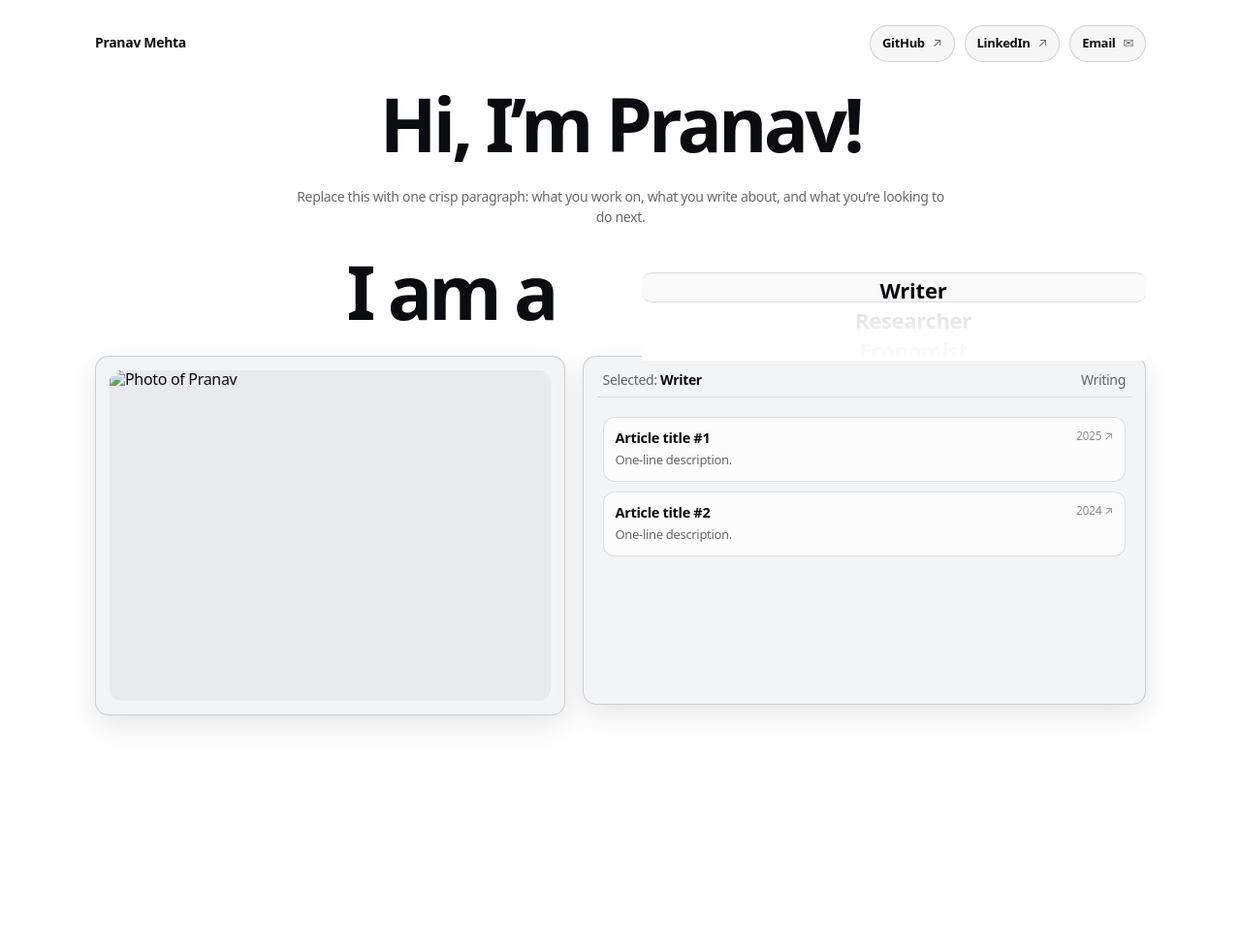
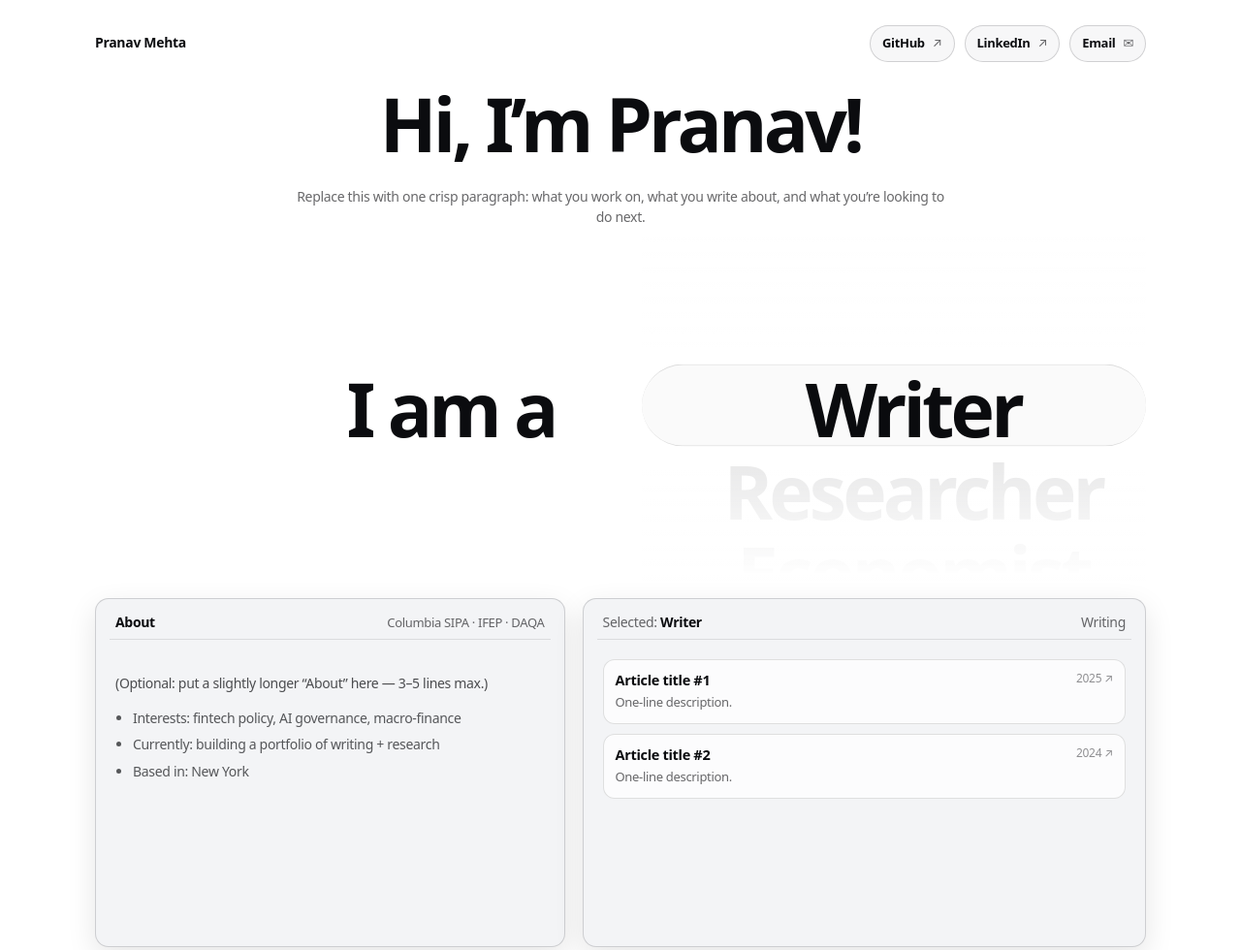
Before and after one commit to pranavmehta-git/pranavmehta-git.github.io, a plain HTML site: page index.html in a window 1280 px wide. Shown: the top 980 px of the page at 97% size. Before the commit the page ends 812 px from the top, so only its background shows below. Drawn offline with Linux system fonts and the light colour scheme.

Commit message:
Update index.html

```diff
--- a/index.html
+++ b/index.html
@@ -6,7 +6,6 @@
   <title>Pranav Mehta — Portfolio</title>
   <meta name="description" content="Pranav Mehta — portfolio." />
 
-  <!-- Apple-ish font stack (SF Pro if available, otherwise system fonts) -->
   <style>
     :root{
       --bg: #ffffff;
@@ -17,9 +16,11 @@
       --panel2: #f7f7f8;
       --radius: 14px;
       --maxw: 1120px;
-      --row-h: 44px;            /* used for scroll snapping math */
       --shadow: 0 10px 30px rgba(0,0,0,0.10);
       --focus: rgba(0,122,255,0.22);
+
+      /* Single source of truth for the big display type */
+      --display: clamp(44px, 6vw, 80px);
     }
 
     *{box-sizing:border-box}
@@ -33,7 +34,6 @@
       letter-spacing: -0.02em;
       line-height: 1.2;
     }
-
     a{color:inherit; text-decoration:none}
 
     .wrap{max-width: var(--maxw); margin: 0 auto; padding: 26px 18px 56px;}
@@ -45,7 +45,6 @@
       gap: 14px;
       margin-bottom: 18px;
     }
-
     .brand{font-weight:700; font-size: 14px;}
     nav{display:flex; gap:10px; flex-wrap:wrap}
 
@@ -62,7 +61,6 @@
     }
     .pill strong{color: var(--text); font-weight:700;}
 
-    /* Layout that matches your sketch */
     .titleRow{
       display:flex;
       justify-content:center;
@@ -75,54 +73,96 @@
       letter-spacing: -0.05em;
     }
 
-    .layout{
-      display:grid;
-      grid-template-columns: 1fr 1.2fr;
-      grid-template-rows: auto auto;
-      gap: 18px;
-      align-items:start;
+    .about{
+      max-width: 85ch;
+      margin: 10px auto 0;
+      text-align:center;
+      color: var(--muted);
+      font-size: 14px;
+      line-height: 1.55;
     }
 
+    /* Top “I am a/an” + picker row */
     .iamRow{
-      grid-column: 1 / span 2;
       display:grid;
       grid-template-columns: 1fr 1.2fr;
       gap: 18px;
       align-items:center;
+
+      /* IMPORTANT: prevents overlap with the row below */
+      margin: 18px 0 26px;
     }
 
     .iam{
-      font-size: clamp(44px, 6vw, 80px);
+      font-size: var(--display);
       font-weight: 800;
       letter-spacing: -0.05em;
       text-align:right;
       padding-right: 10px;
+      white-space: nowrap;
+    }
+    .iam .iamPrefix{display:inline}
+    .iam .article{display:inline}
+
+    /* Main two-column layout */
+    .layout{
+      display:grid;
+      grid-template-columns: 1fr 1.2fr;
+      gap: 18px;
+      align-items: start;
     }
 
-    .photo{
-      border: 1px solid var(--border);
-      background: var(--panel);
-      border-radius: var(--radius);
-      box-shadow: var(--shadow);
-      padding: 14px;
-    }
-    .photo img{
-      width:100%;
-      height: 100%;
-      display:block;
-      border-radius: 12px;
-      object-fit: cover;
-      aspect-ratio: 4 / 3;
-      background: #e9eaee;
-    }
-
-    .contentBox{
+    .leftBox, .contentBox{
       border: 1px solid var(--border);
       background: var(--panel);
       border-radius: var(--radius);
       box-shadow: var(--shadow);
       padding: 14px;
       min-height: 360px;
+    }
+
+    /* About-me box replaces the image */
+    .leftBox{
+      display:flex;
+      flex-direction:column;
+      gap: 10px;
+    }
+
+    .leftHeader{
+      display:flex;
+      justify-content:space-between;
+      align-items:baseline;
+      gap: 10px;
+      padding: 2px 6px 8px;
+      border-bottom: 1px solid rgba(11,12,15,0.10);
+    }
+
+    .leftHeader .title{
+      font-weight: 800;
+      font-size: 14px;
+      color: var(--text);
+    }
+
+    .leftHeader .subtitle{
+      font-size: 13px;
+      color: var(--muted);
+    }
+
+    .leftBody{
+      padding: 10px 6px 6px;
+      color: rgba(11,12,15,0.72);
+      font-size: 14px;
+      line-height: 1.55;
+    }
+
+    .leftBody ul{
+      margin: 10px 0 0;
+      padding-left: 18px;
+      color: rgba(11,12,15,0.68);
+    }
+    .leftBody li{margin: 6px 0;}
+
+    .contentBox{
       display:flex;
       flex-direction:column;
       gap: 10px;
@@ -141,7 +181,6 @@
       font-size: 14px;
       color: var(--muted);
     }
-
     .contentHeader .selected strong{
       color: var(--text);
       font-weight: 800;
@@ -160,95 +199,83 @@
       align-items:flex-start;
       transition: transform 120ms ease, box-shadow 120ms ease;
     }
-
     .item:hover{transform: translateY(-1px); box-shadow: 0 10px 22px rgba(0,0,0,0.08)}
-
     .item h3{margin:0; font-size: 14.5px; font-weight: 800;}
     .item p{margin:6px 0 0; font-size: 13px; color: var(--muted); line-height: 1.35;}
     .meta{font-size: 12px; color: rgba(11,12,15,0.45); white-space:nowrap;}
 
-    .about{
-      max-width: 85ch;
-      margin: 10px auto 0;
-      text-align:center;
-      color: var(--muted);
-      font-size: 14px;
-      line-height: 1.55;
-    }
-
-    /* ===== Picker wheel styles (adapted from your provided code) ===== */
+    /* ===== Picker wheel styles (based on your snippet) ===== */
     .picker{
       display: inline-grid;
       position: relative;
-
-      /* keep the same comfortable spacing as your snippet */
       padding-left: 1rem;
       padding-right: 1rem;
 
-      /* REMOVE BOX AROUND PICKER */
+      /* natural / unboxed */
       background: transparent;
       border: none;
       box-shadow: none;
       border-radius: 0;
 
-      font-size: 22px;
+      /* IMPORTANT: match the “I am a/an” size */
+      font-size: var(--display);
       font-feature-settings: "tnum";
-      font-weight: 600;
+      font-weight: 800;
+      letter-spacing: -0.05em;
 
       width: 100%;
       max-width: 520px;
       justify-self: end;
+
+      /* keeps it above nothing, but doesn’t overlap due to margin-bottom on .iamRow */
+      z-index: 1;
     }
 
-    /* subtle selection window */
-    .picker-window {
+    .picker-window{
       position: absolute;
       border-top: 1px solid rgba(11,12,15,0.12);
       border-bottom: 1px solid rgba(11,12,15,0.12);
-      background: rgba(0,0,0,0.02);          /* optional, makes it feel iOS-y */
-      height: 1.4em;
+      background: rgba(0,0,0,0.02);
+      height: 1.1em;
       left: 0;
       top: 50%;
-      transform: translateY(-65%);
+      transform: translateY(-55%);
       width: 100%;
       pointer-events: none;
-      border-radius: 10px;
+      border-radius: 999px;
     }
 
-    /* fade masks (keep for a natural picker feel) */
+    /* fade masks */
     .picker:before, .picker:after{
-      content: '';
-      position: absolute;
-      width: 100%;
-      height: 2.2em;
-      pointer-events: none;
-      left: 0;
+      content:'';
+      position:absolute;
+      left:0;
+      width:100%;
+      pointer-events:none;
+      height: 1.6em;
     }
     .picker:before{
-      top: -.2em;
-      background: linear-gradient(#fff, rgba(255,255,255,0.65));
+      top: -0.1em;
+      background: linear-gradient(#fff, rgba(255,255,255,0.55));
     }
     .picker:after{
-      bottom: -.2em;
-      height: 2.4em;
-      background: linear-gradient(rgba(255,255,255,0.65), #fff);
+      bottom: -0.1em;
+      background: linear-gradient(rgba(255,255,255,0.55), #fff);
     }
 
     /* Hide scrollbars */
-    .picker ul{
-      -ms-overflow-style: none;
-      scrollbar-width: none;
-    }
+    .picker ul{ -ms-overflow-style: none; scrollbar-width: none; }
     .picker ul::-webkit-scrollbar{ display:none; }
 
     .picker-role{
-      max-height: 4em;
+      /* show roughly 3 lines in view */
+      max-height: 3.3em;
       overflow-y: scroll;
       scroll-snap-type: y mandatory;
 
-      /* padding makes room above/below so snap aligns to center */
-      padding-bottom: 3em;
-      padding-top: 3em;
+      /* vertical padding for center snapping */
+      padding-top: 2.2em;
+      padding-bottom: 2.2em;
 
       margin: 0;
       list-style: none;
@@ -257,45 +284,33 @@
 
     .picker-role li{
       scroll-snap-align: center;
-      height: 1.4em;
+      height: 1.1em;
       text-align: center;
-      word-spacing: .2em;
-      color: rgba(11,12,15,0.35);
-      font-weight: 700;
+      color: rgba(11,12,15,0.20);
       user-select: none;
+      font-weight: 800;
+      line-height: 1.1;
+      white-space: nowrap;
     }
-
-    .picker-role li.is-active{
-      color: var(--text);
-      font-weight: 800;
-      letter-spacing: -0.01em;
-    }
-
-    .picker:focus-within{ box-shadow: 0 0 0 4px var(--focus); border-radius: 12px; }
+    .picker-role li.is-active{ color: var(--text); }
 
     /* Mobile */
     @media (max-width: 880px){
-      .iamRow{grid-template-columns: 1fr;}
+      .titleRow{justify-content:flex-start}
+      .about{text-align:left; margin-left:0; margin-right:0;}
+
+      .iamRow{
+        grid-template-columns: 1fr;
+        margin-bottom: 22px; /* still ensure separation */
+      }
       .iam{text-align:left; padding-right:0}
+
       .layout{grid-template-columns: 1fr;}
-      .titleRow{justify-content:flex-start}
-      .picker{justify-self: start; width: 100%; max-width: 520px;}
-      .about{text-align:left; margin-left:0; margin-right:0;}
-    }
-
-    .sr-only{
-      position:absolute;
-      width:1px;
-      height:1px;
-      padding:0;
-      margin:-1px;
-      overflow:hidden;
-      clip:rect(0,0,0,0);
-      white-space:nowrap;
-      border:0;
+      .picker{justify-self: start; max-width: 520px;}
     }
   </style>
 </head>
+
 <body>
   <div class="wrap">
     <header>
@@ -316,9 +331,11 @@
     </p>
 
     <section class="iamRow" aria-label="Role selection">
-      <div class="iam">I am a</div>
+      <div class="iam">
+        <span class="iamPrefix">I am</span>
+        <span class="article" id="articleWord">a</span>
+      </div>
 
-      <!-- iOS-style picker wheel (adapted from your snippet) -->
       <div class="picker" aria-label="Role picker">
         <div class="picker-window" aria-hidden="true"></div>
         <ul class="picker-role" id="wheelList" tabindex="0" aria-label="Select a role"></ul>
@@ -326,9 +343,23 @@
     </section>
 
     <section class="layout" aria-label="Main content">
-      <div class="photo">
-        <!-- Put your image at: /assets/hero.jpg (or change the src below) -->
-        <img src="assets/hero.jpg" alt="Photo of Pranav" />
+      <!-- About-me box (replaces image) -->
+      <div class="leftBox">
+        <div class="leftHeader">
+          <div class="title">About</div>
+          <div class="subtitle" id="aboutSubtitle">Columbia SIPA · IFEP · DAQA</div>
+        </div>
+
+        <div class="leftBody" id="aboutBox">
+          <p>
+            (Optional: put a slightly longer “About” here — 3–5 lines max.)
+          </p>
+          <ul>
+            <li>Interests: fintech policy, AI governance, macro-finance</li>
+            <li>Currently: building a portfolio of writing + research</li>
+            <li>Based in: New York</li>
+          </ul>
+        </div>
       </div>
 
       <div class="contentBox">
@@ -346,16 +377,24 @@
      * =====================
      * EDIT THIS CONFIG
      * =====================
-     * Add roles (wheel tabs) and their items.
      */
     const CONFIG = {
       name: "Pranav Mehta",
       email: "pranav.mehta@columbia.edu",
       github: "https://github.com/YOUR_GITHUB",              // <-- EDIT
       linkedin: "https://www.linkedin.com/in/YOUR_LINKEDIN", // <-- EDIT
-      about: "Replace this with one crisp paragraph: what you work on, what you write about, and what you’re looking to do next.",
+      aboutTop:
+        "Replace this with one crisp paragraph: what you work on, what you write about, and what you’re looking to do next.",
+      aboutSubtitle: "Columbia SIPA · IFEP · DAQA",
+      aboutBoxHtml: `
+        <p>(Optional: put a slightly longer “About” here — 3–5 lines max.)</p>
+        <ul>
+          <li>Interests: fintech policy, AI governance, macro-finance</li>
+          <li>Currently: building a portfolio of writing + research</li>
+          <li>Based in: New York</li>
+        </ul>
+      `,
 
-      // Each role becomes a wheel option. Add more roles by adding objects here.
       roles: [
         {
           key: "writer",
@@ -387,10 +426,15 @@
 
     const el = {
       aboutText: document.getElementById('aboutText'),
+      aboutSubtitle: document.getElementById('aboutSubtitle'),
+      aboutBox: document.getElementById('aboutBox'),
+      articleWord: document.getElementById('articleWord'),
+
       roleText: document.getElementById('roleText'),
       wheelList: document.getElementById('wheelList'),
       contentList: document.getElementById('contentList'),
       sectionTitle: document.getElementById('sectionTitle'),
+
       githubPill: document.getElementById('githubPill'),
       linkedinPill: document.getElementById('linkedinPill'),
       emailPill: document.getElementById('emailPill'),
@@ -402,22 +446,43 @@
       return `mailto:${CONFIG.email}?subject=${subject}&body=${body}`;
     }
 
-    // top links
+    // Top links
     el.githubPill.href = CONFIG.github;
     el.linkedinPill.href = CONFIG.linkedin;
     el.emailPill.href = mailto();
 
-    // about
-    el.aboutText.textContent = CONFIG.about;
+    // About content
+    el.aboutText.textContent = CONFIG.aboutTop;
+    el.aboutSubtitle.textContent = CONFIG.aboutSubtitle;
+    el.aboutBox.innerHTML = CONFIG.aboutBoxHtml;
 
-    // Build wheel (li items)
     const roles = CONFIG.roles;
 
-    // Snap math: match actual row height as closely as possible.
-    // For this picker, row height is 1.4em; with font-size 22px, 1.4em ≈ 30.8px.
-    // We'll compute it from the first LI after render for accuracy.
-    let rowH = 32;
+    function escapeHtml(str){
+      return String(str)
+        .replaceAll('&', '&amp;')
+        .replaceAll('<', '&lt;')
+        .replaceAll('>', '&gt;')
+        .replaceAll('"', '&quot;')
+        .replaceAll("'", '&#039;');
+    }
 
+    // Very lightweight “a/an” rule:
+    // - uses first letter vowel check
+    // - you can override per role with role.article = "a" or "an" if needed
+    function getArticleForRole(roleLabel, roleObj){
+      if (roleObj && (roleObj.article === "a" || roleObj.article === "an")) return roleObj.article;
+
+      const s = String(roleLabel || "").trim().toLowerCase();
+      if (!s) return "a";
+
+      // If label starts with a vowel letter, use “an”
+      const first = s[0];
+      const vowel = ["a","e","i","o","u"].includes(first);
+      return vowel ? "an" : "a";
+    }
+
+    // Build wheel
     roles.forEach((r, idx) => {
       const li = document.createElement('li');
       li.textContent = r.label;
@@ -427,31 +492,19 @@
       el.wheelList.appendChild(li);
     });
 
-    // After the DOM paints, measure the real row height.
-    requestAnimationFrame(() => {
+    // Measure actual row height so snapping works even with huge type
+    let rowH = 40;
+    function measureRowH(){
       const first = el.wheelList.querySelector('li');
-      if (first) {
-        const rect = first.getBoundingClientRect();
-        if (rect.height && rect.height > 0) rowH = rect.height;
-      }
-      // Ensure starts aligned
-      el.wheelList.scrollTop = 0;
-      setActive(0, { snap: false });
-    });
+      if (!first) return;
+      const rect = first.getBoundingClientRect();
+      if (rect.height && rect.height > 0) rowH = rect.height;
+    }
 
     function getNearestIndex(){
       const scrollTop = el.wheelList.scrollTop;
       const idx = Math.round(scrollTop / rowH);
       return Math.max(0, Math.min(roles.length - 1, idx));
-    }
-
-    function escapeHtml(str){
-      return String(str)
-        .replaceAll('&', '&amp;')
-        .replaceAll('<', '&lt;')
-        .replaceAll('>', '&gt;')
-        .replaceAll('"', '&quot;')
-        .replaceAll("'", '&#039;');
     }
 
     function renderItems(items){
@@ -484,14 +537,22 @@
 
     function setActive(index, {snap=true} = {}){
       const r = roles[index];
+
+      // Update selected text & section title
       el.roleText.textContent = r.label;
       el.sectionTitle.textContent = r.sectionTitle;
 
+      // Update “a/an”
+      el.articleWord.textContent = getArticleForRole(r.label, r);
+
+      // Active highlight in wheel
       const items = el.wheelList.querySelectorAll('li');
       items.forEach((it, i) => it.classList.toggle('is-active', i === index));
 
+      // Update content below
       renderItems(r.items);
 
+      // Snap
       if (snap){
         el.wheelList.scrollTo({ top: index * rowH, behavior: 'smooth' });
       }
@@ -534,8 +595,21 @@
       }
     });
 
-    // Init fallback (in case requestAnimationFrame measure doesn't run for some reason)
-    setActive(0, {snap:false});
+    // Init
+    requestAnimationFrame(() => {
+      measureRowH();
+      el.wheelList.scrollTop = 0;
+      setActive(0, {snap:false});
+    });
+
+    // Re-measure on resize (font-size changes with clamp)
+    window.addEventListener('resize', () => {
+      const current = getNearestIndex();
+      measureRowH();
+      // keep selection stable
+      el.wheelList.scrollTop = current * rowH;
+      setActive(current, {snap:false});
+    });
   </script>
 </body>
 </html>
```
